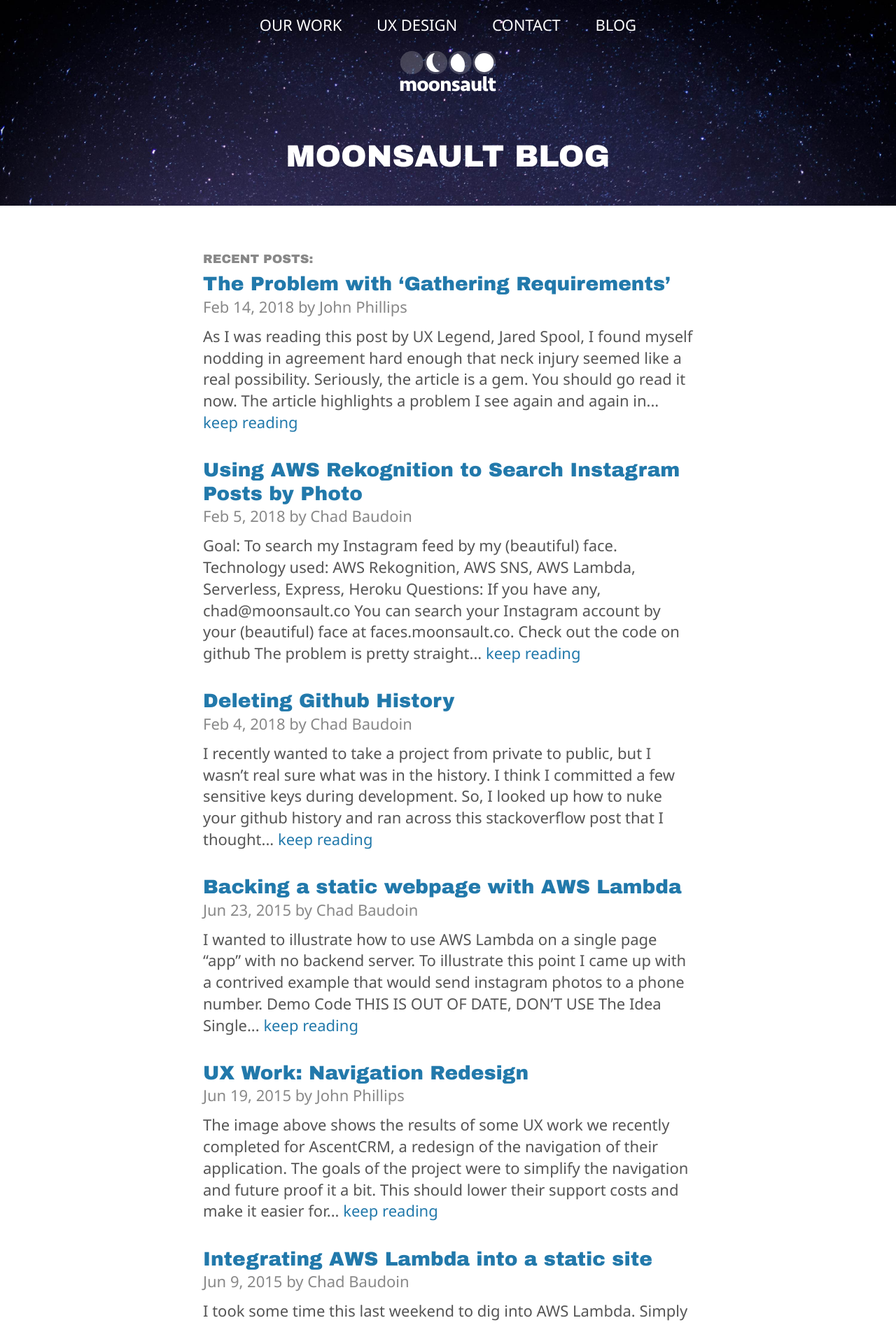
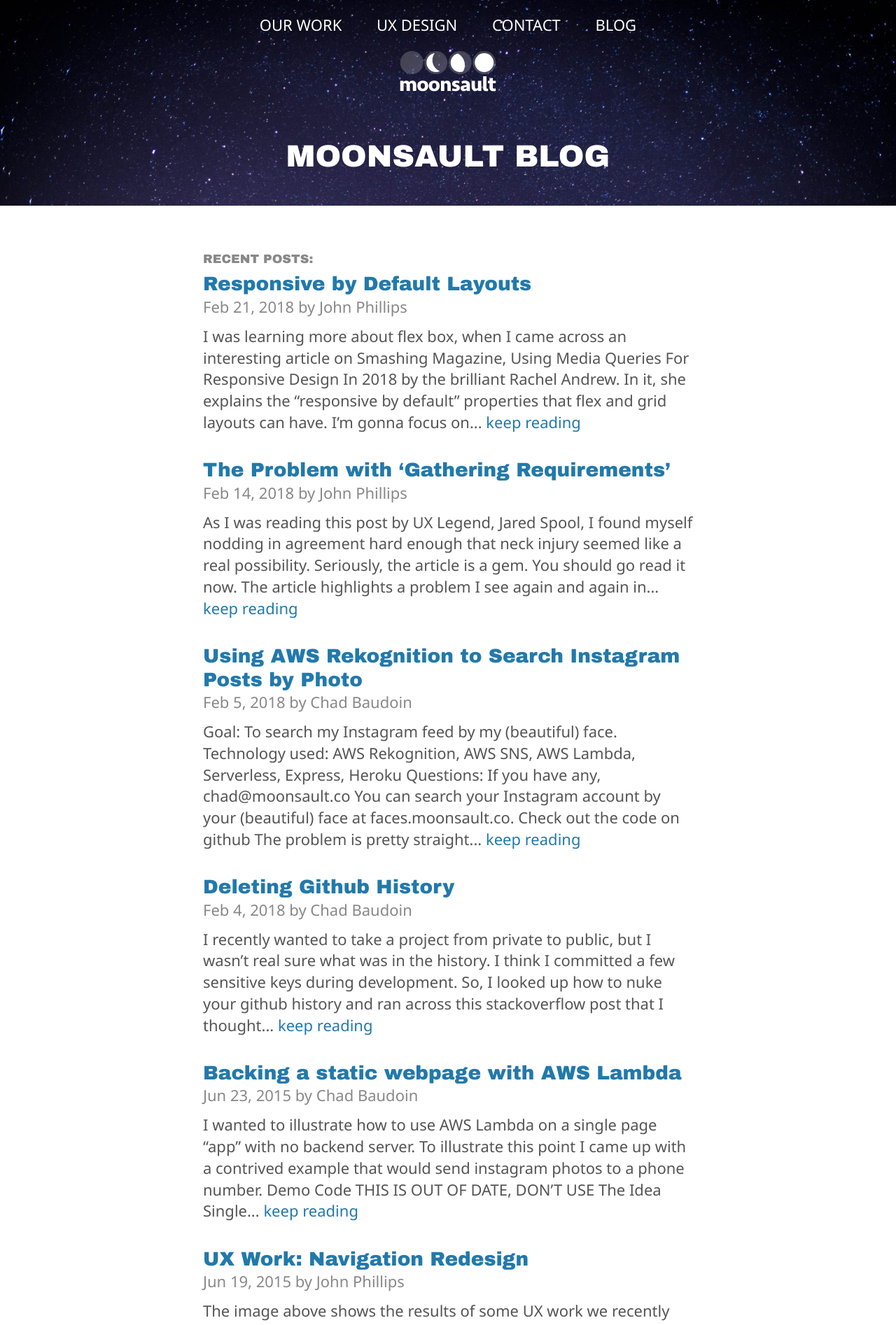
Before and after one commit to moonsaultco/moonsaultco.github.io, a Jekyll site: the page built from blog/index.html, in a window 1280 px wide. Shown: the top 1894 px of the page at 70% size. Built offline with Jekyll 4.4.1, drawn with Linux system fonts in a browser that asks for light colours; some of the changed lines change nothing that is shown.

Commit message:
new post

````diff
--- a/_includes/index.scss
+++ b/_includes/index.scss
@@ -274,6 +274,10 @@ figure {
 	max-width: 100%;
 }
 
+.border img {
+	border: 1px $lighter-text solid;
+}
+
 .hidden {
 	display: none;
 }
@@ -447,6 +451,7 @@ figure {
 
 h3.subtitle {
 	margin-top: .5em;
+	color: $light-text;
 }
 
 // mobile only
--- /dev/null
+++ b/_posts/2018-01-21-responsive-by-default.md
@@ -0,0 +1,94 @@
+---
+layout: post
+title: Responsive by Default Layouts
+subtitle: Media queries? We don't need no stinking media queries.
+description: Use flex box (or grid) to craft responsive layouts
+author: John Phillips
+categories: ux css code
+date:   2018-02-21
+---
+
+I was learning more about [flex box][0], when I came across an interesting article on Smashing Magazine, [Using Media Queries For Responsive Design In 2018][1] by the brilliant Rachel Andrew. In it, she explains the “responsive by default” properties that flex and grid layouts can have.
+
+[0]: https://css-tricks.com/snippets/css/a-guide-to-flexbox/
+[1]: https://www.smashingmagazine.com/2018/02/media-queries-responsive-design-2018/
+
+I’m gonna focus on flex layouts, rather than grid. I know grid is the new hotness, but for now, I’m sticking with flex because the [browser support][2] for it is better than for [grid][3].
+
+[2]: https://caniuse.com/#feat=flexbox
+[3]: https://caniuse.com/#feat=css-grid
+
+### A Working Example
+
+Have a look at this <a href="http://infomongo.com/responsive-flex-layout.html" target="_blank">sample page</a>. If the window is larger than 640 pixels wide, the picture and text are side by side. Smaller than that, and the picture is above the text. **All of this is done without any media queries**. *(If you are on a mobile device, rotate your phone into landscape to see the side-by-side layout.)*
+
+
+<div class="wide center border" markdown="0">
+<img src="http://infomongo.com/img/flex-row.png" class="full-width inline">
+<p class="caption">iPhone 8 in landscape, window is 736 pixels wide</p>
+
+<img src="http://infomongo.com/img/flex-wrap.png" class="full-width inline">
+<p class="caption">iPhone 8 in portrait, window is 414 pixels wide</p>
+
+</div>
+
+### The HTML
+
+```html
+<div class="wrap">
+	<div class="image">
+		<img src="/img/arches-delicate-1-thumbs-up.jpg">
+	</div>
+	<div class="text">
+		<p class="title">Delicate Arch</p>
+		<p>Visiting the “Delicate Arch” in Utah’s Arches National Park. It doesn‘t look that delicate. I think they should call it “License Plate Arch.”</p>
+	</div>
+</div>
+```
+
+### The CSS
+
+```css
+.wrap {
+	display: flex;
+	flex-wrap: wrap;
+}
+
+.wrap > * {
+	flex: 1 1 320px;
+}
+```
+
+The first rule `display: flex` establishes our flex container. The second declaration `flex-wrap: wrap` allows the items within it to wrap to new lines rather than just overflowing and being clipped by the flex container. (The default behavior is `flex-wrap: nowrap`.)
+
+But the real key is the second rule `flex: 1 1 320px`. We are applying this to the direct children of the flex container, our flex items. It's using the flex shorthand to set the `flex-grow`, `flex-shrink` and `flex-basis` properties at the same time.
+
+Flex-grow and flex-shrink set up proportions for each of the flex items. Here we are making them all equal, so the image and text are the same width. They each take up 50% of the width of the container.  If we wanted the image to be twice as wide the text, we’d set its flex-grow to `2` and leave the text at `1`. More on flex-shrink in a minute.
+
+### What is flex-basis?
+
+According to [the spec][4], the `flex-basis` property sets the “the initial main size of the flex item”. Which is pretty much clear as mud. **In practice, when set to a length, the flex-basis sets the minimum width of the object** (or the height when using flex columns instead of rows).
+
+[4]: https://www.w3.org/TR/css-flexbox-1/#flex-grow-property
+
+> In practice, when set to a length, the flex-basis sets the minimum width of the object
+
+In our example, we have a flex container with two items. Each item has a flex-basis of `320px`.  When the container is wider than 640 pixels (320 × 2), the items display side-by-side. But if the container is narrower, then the second item pops down to the next line. That's what `flex-wrap: wrap` is doing. Without this, in a narrower window, part of the text would be clipped by the viewport, and the page would scroll horizontally.
+
+And because we set the flex items to grow, they expand to fill the available space. In a window that’s 1000 pixels wide, each item would be 500 pixels wide. But interestingly, in a 400 pixel widow, each item wraps onto its own line, but the components still expand to fill the available width. Each item will be 400 pixels wide, **each filling the width of the container.**
+
+## Wrapping Up
+
+Using flex-basis allows you to define a minimum width for the items. If there isn’t enough room, the items will wrap onto their own lines, yet each still fills the space available. That’s the basis for a responsive layout. (And grid has a very similar property, `min-max:`, that can be used to achieve similar results.)
+
+### Extra Credit
+
+You may have noticed that we set `flex-shrink` to `1`, which allows the items to shrink. We could have set it to 0, which would prevent them from shrinking. To see a difference, you have make the container narrower than 320 pixels. Allowing the items to shrink means that in a 300 pixel wide container, each flex item shrinks to 300 pixels wide. If they can’t shrink, then 320 pixels is the minimum size and in a narrower container the items would be clipped on their right edges.
+
+The <a href="http://infomongo.com/responsive-flex-layout.html" target="_blank">sample page</a> is also using flex box to achieve a sticky footer. It’s [adapted from this page][5].  View the source to see the CSS applied to the `<body>` and `<main>` elements,
+
+[5]: https://philipwalton.github.io/solved-by-flexbox/demos/sticky-footer/
+
+Also published on [infomongo][6].
+
+[6]: http://infomongo.com/posts/responsive-by-default
````
